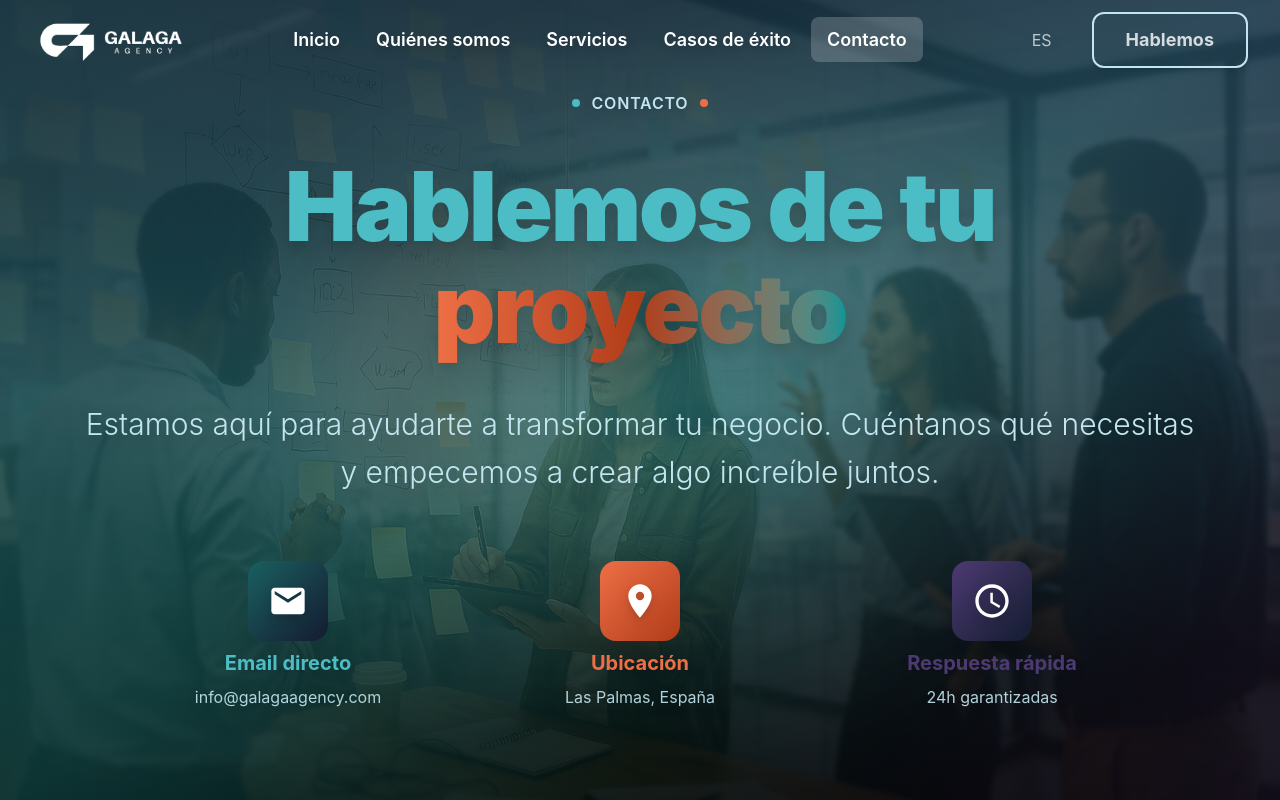
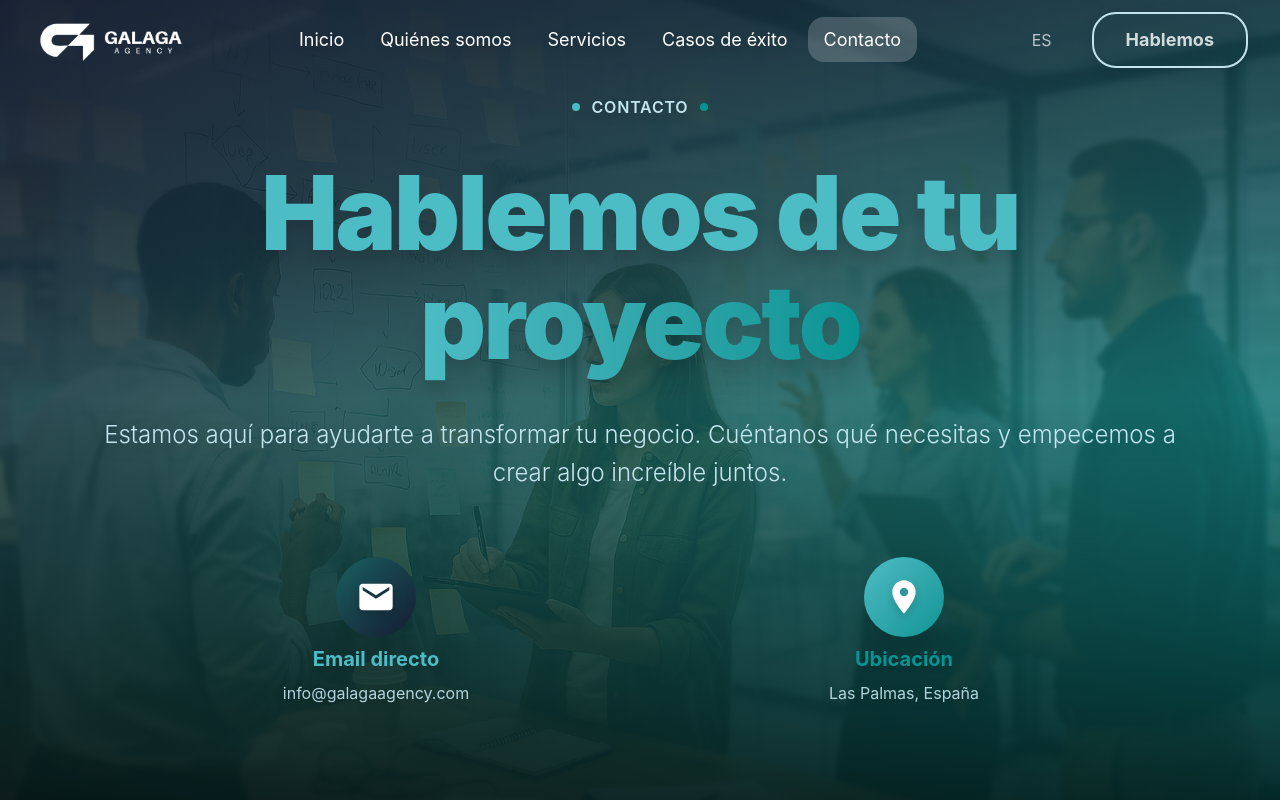
Before and after one commit to Galaga-Agency/galaga-agency-web, a Next.js app: page /contacto in a window 1280 px wide. Shown: the top 800 px of the page. Built offline with nearby package versions, Linux system fonts and the light colour scheme; a web font is replaced by a local one.

Commit message:
wip - redesign UI

```diff
--- a/app/globals.css
+++ b/app/globals.css
@@ -1,7 +1,7 @@
 @import "tailwindcss";
 
 @theme {
-  /* base colors */
+  /* Brand Book Colors */
   --color-blanco: #ffffff;
   --color-negro: #000000;
   --color-grafito: #2c2c2c;
@@ -16,52 +16,76 @@
   --color-lavanda: #b680b5;
   --color-violeta: #4e3a73;
 
-  /* Primary color scale (using teal/turquesa palette) */
+  /* Primary color scale (Teal/Verde system from brand book) */
   --color-primary-50: #c3e5ef;
   --color-primary-100: #4cbcc5;
-  --color-primary-200: #4cbcc5;
-  --color-primary-300: #079494;
-  --color-primary-400: #079494;
+  --color-primary-200: #079494;
+  --color-primary-300: #176161;
+  --color-primary-400: #176161;
   --color-primary-500: #176161;
-  --color-primary-600: #176161;
+  --color-primary-600: #121c30;
   --color-primary-700: #121c30;
-  --color-primary-800: #121c30;
+  --color-primary-800: #000000;
   --color-primary-900: #000000;
   --color-primary-950: #000000;
 
-  /* Secondary color scale (using deep blue/gray palette) */
-  --color-secondary-50: #c3e5ef;
-  --color-secondary-100: #4cbcc5;
-  --color-secondary-200: #079494;
-  --color-secondary-300: #176161;
-  --color-secondary-400: #2c2c2c;
-  --color-secondary-500: #2c2c2c;
-  --color-secondary-600: #121c30;
-  --color-secondary-700: #121c30;
-  --color-secondary-800: #000000;
+  /* Secondary color scale (Orange system from brand book) */
+  --color-secondary-50: #f7b69f;
+  --color-secondary-100: #ee6f45;
+  --color-secondary-200: #b03c18;
+  --color-secondary-300: #b03c18;
+  --color-secondary-400: #b03c18;
+  --color-secondary-500: #b03c18;
+  --color-secondary-600: #4e3a73;
+  --color-secondary-700: #4e3a73;
+  --color-secondary-800: #121c30;
   --color-secondary-900: #000000;
   --color-secondary-950: #000000;
 
-  /* Neutral color scale (using your grays) */
+  /* Neutral color scale (Monochrome from brand book) */
   --color-neutral-50: #ffffff;
   --color-neutral-100: #c3e5ef;
-  --color-neutral-200: #4cbcc5;
-  --color-neutral-300: #079494;
-  --color-neutral-400: #176161;
+  --color-neutral-200: #2c2c2c;
+  --color-neutral-300: #2c2c2c;
+  --color-neutral-400: #2c2c2c;
   --color-neutral-500: #2c2c2c;
-  --color-neutral-600: #2c2c2c;
+  --color-neutral-600: #121c30;
   --color-neutral-700: #121c30;
   --color-neutral-800: #000000;
   --color-neutral-900: #000000;
   --color-neutral-950: #000000;
 
-  /* Accent colors */
-  --color-accent: #4cbcc5;
-  --color-accent-warm: #ee6f45;
-
-  /* Typography */
+  /* Typography - Aileron font family */
   --font-family-primary: "aileron", "Inter", system-ui, sans-serif;
   --font-family-heading: "aileron", "Inter", system-ui, sans-serif;
+
+  /* Brand gradients based on brand book examples */
+  --gradient-primary: linear-gradient(135deg, var(--color-teal) 0%, var(--color-verde-azulado) 50%, var(--color-turquesa) 100%);
+  --gradient-hero: linear-gradient(135deg, var(--color-azul-profundo) 0%, var(--color-teal) 50%, var(--color-turquesa) 100%);
+  --gradient-dark: linear-gradient(135deg, var(--color-negro) 0%, var(--color-azul-profundo) 100%);
+  --gradient-orange: linear-gradient(135deg, var(--color-mandarina) 0%, var(--color-naranja-tostado) 100%);
+  --gradient-purple: linear-gradient(135deg, var(--color-lavanda) 0%, var(--color-violeta) 100%);
+
+  /* Spacing system */
+  --spacing-xs: 0.5rem;
+  --spacing-sm: 1rem;
+  --spacing-md: 1.5rem;
+  --spacing-lg: 2rem;
+  --spacing-xl: 2.5rem;
+  --spacing-xxl: 3rem;
+
+  /* Border radius - following brand book rounded corners */
+  --radius-sm: 8px;
+  --radius-md: 12px;
+  --radius-lg: 16px;
+  --radius-xl: 24px;
+  --radius-xxl: 32px;
+
+  /* Shadows for cards and elements */
+  --shadow-sm: 0 2px 8px rgba(18, 28, 48, 0.08);
+  --shadow-md: 0 4px 16px rgba(18, 28, 48, 0.12);
+  --shadow-lg: 0 8px 32px rgba(18, 28, 48, 0.16);
+  --shadow-xl: 0 16px 64px rgba(18, 28, 48, 0.20);
 }
 
 /* Reset */
@@ -85,6 +109,7 @@ body {
   -moz-osx-font-smoothing: grayscale;
   font-family: var(--font-family-primary);
   background-color: var(--color-blanco);
+  color: var(--color-negro);
 }
 
 img,
@@ -122,12 +147,13 @@ h6 {
   outline: none;
 }
 
-/* Typography Classes */
+/* Typography Classes - Based on brand book hierarchy */
 .hero-title {
   font-size: clamp(3rem, 8vw, 8rem);
   font-weight: 900;
   line-height: 0.9;
   letter-spacing: -0.025em;
+  font-family: var(--font-family-heading);
 }
 
 .section-title {
@@ -135,24 +161,29 @@ h6 {
   font-weight: 700;
   line-height: 1.1;
   letter-spacing: -0.025em;
+  font-family: var(--font-family-heading);
 }
 
 .secondary-title {
   font-size: clamp(1.5rem, 4vw, 2.25rem);
   font-weight: 600;
   line-height: 1.2;
+  font-family: var(--font-family-heading);
 }
 
 .text-large {
   font-size: clamp(1.125rem, 2.5vw, 1.5rem);
   line-height: 1.6;
+  font-weight: 300; /* Light weight as shown in brand book */
 }
 
 .text-base {
   font-size: clamp(1rem, 2vw, 1.125rem);
   line-height: 1.7;
+  font-weight: 400; /* Regular weight */
 }
 
+/* Layout utilities */
 .section {
   width: 100%;
   padding-left: clamp(1rem, 5vw, 4rem);
@@ -173,44 +204,111 @@ h6 {
   margin-right: calc(-1 * clamp(1rem, 5vw, 4rem));
 }
 
+/* Brand gradients from brand book */
 .bg-hero-gradient {
-  background: linear-gradient(
-    135deg,
-    var(--color-azul-profundo) 0%,
-    var(--color-teal) 25%,
-    var(--color-verde-azulado) 50%,
-    var(--color-turquesa) 100%
-  );
+  background: var(--gradient-hero);
 }
 
 .bg-primary-gradient {
-  background: linear-gradient(
-    135deg,
-    var(--color-teal) 0%,
-    var(--color-verde-azulado) 50%,
-    var(--color-turquesa) 100%
-  );
+  background: var(--gradient-primary);
 }
 
 .bg-dark-gradient {
-  background: linear-gradient(
-    135deg,
-    var(--color-negro) 0%,
-    var(--color-azul-profundo) 50%,
-    var(--color-grafito) 100%
-  );
+  background: var(--gradient-dark);
 }
 
+.bg-orange-gradient {
+  background: var(--gradient-orange);
+}
+
+.bg-purple-gradient {
+  background: var(--gradient-purple);
+}
+
+/* Glass effects following brand book translucent boxes */
 .glass-effect {
-  background: rgba(255, 255, 255, 0.8);
+  background: rgba(255, 255, 255, 0.85);
   border: 1px solid rgba(23, 97, 97, 0.2);
-  backdrop-filter: blur(12px);
-  -webkit-backdrop-filter: blur(12px);
+  backdrop-filter: blur(16px);
+  -webkit-backdrop-filter: blur(16px);
+  border-radius: var(--radius-lg);
 }
 
 .glass-effect-dark {
-  background: rgba(18, 28, 48, 0.8);
+  background: rgba(18, 28, 48, 0.85);
   border: 1px solid rgba(76, 188, 197, 0.3);
-  backdrop-filter: blur(12px);
-  -webkit-backdrop-filter: blur(12px);
+  backdrop-filter: blur(16px);
+  -webkit-backdrop-filter: blur(16px);
+  border-radius: var(--radius-lg);
 }
+
+/* Card styles following brand book designs */
+.brand-card {
+  background: var(--color-blanco);
+  border-radius: var(--radius-xl);
+  box-shadow: var(--shadow-md);
+  border: 1px solid var(--color-hielo);
+  padding: var(--spacing-lg);
+  transition: all 300ms ease-in-out;
+}
+
+.brand-card:hover {
+  box-shadow: var(--shadow-lg);
+  transform: translateY(-4px);
+}
+
+/* Circular elements following brand book style */
+.circle-element {
+  border-radius: 50%;
+  aspect-ratio: 1;
+}
+
+/* Rounded forms following brand book */
+.rounded-form {
+  border-radius: var(--radius-xxl);
+  background: var(--color-blanco);
+  box-shadow: var(--shadow-sm);
+}
+
+/* Text on colored backgrounds - ensuring proper contrast */
+.text-on-primary {
+  color: var(--color-blanco);
+}
+
+.text-on-secondary {
+  color: var(--color-blanco);
+}
+
+.text-on-light {
+  color: var(--color-negro);
+}
+
+/* Minimalist design elements following brand book */
+.clean-separator {
+  width: 100%;
+  height: 1px;
+  background: linear-gradient(to right, transparent, var(--color-hielo), transparent);
+  margin: var(--spacing-lg) 0;
+}
+
+/* Icon circles from brand book */
+.icon-circle {
+  width: 80px;
+  height: 80px;
+  border-radius: 50%;
+  display: flex;
+  align-items: center;
+  justify-content: center;
+  background: var(--color-hielo);
+  border: 2px solid var(--color-turquesa);
+}
+
+.icon-circle-primary {
+  background: var(--color-teal);
+  color: var(--color-blanco);
+}
+
+.icon-circle-secondary {
+  background: var(--color-mandarina);
+  color: var(--color-blanco);
+}
--- a/components/sections/contact-page/ContactHeroSection.tsx
+++ b/components/sections/contact-page/ContactHeroSection.tsx
@@ -17,17 +17,9 @@ export default function ContactHeroSection() {
         }}
       ></div>
 
-      {/* Multi-layer gradient overlay for perfect blend */}
-      <div className="absolute inset-0 bg-gradient-to-br from-azul-profundo/85 via-teal/75 to-negro/80 z-10"></div>
-      <div className="absolute inset-0 bg-gradient-to-t from-negro/60 via-transparent to-azul-profundo/40 z-15"></div>
-      <div className="absolute inset-0 bg-gradient-to-r from-teal/30 via-transparent to-violeta/20 z-15"></div>
-
-      {/* Background decorative elements - kept but more subtle */}
-      <div className="absolute inset-0 z-18">
-        <div className="absolute top-1/4 right-1/3 w-96 h-96 bg-turquesa/10 rounded-full blur-3xl animate-pulse"></div>
-        <div className="absolute bottom-1/3 left-1/4 w-80 h-80 bg-mandarina/8 rounded-full blur-2xl animate-pulse delay-1000"></div>
-        <div className="absolute top-1/2 left-1/2 transform -translate-x-1/2 -translate-y-1/2 w-[800px] h-[600px] bg-white/3 rounded-full blur-3xl"></div>
-      </div>
+      {/* Brand book compliant gradient overlay */}
+      <div className="absolute inset-0 bg-gradient-to-br from-azul-profundo/90 via-teal/80 to-verde-azulado/85 z-10"></div>
+      <div className="absolute inset-0 bg-gradient-to-t from-negro/70 via-transparent to-azul-profundo/50 z-15"></div>
 
       <div className="container relative z-20 w-full py-20">
         <div className="contact-hero-content w-full flex flex-col justify-center items-center min-h-[70vh]">
@@ -37,19 +29,19 @@ export default function ContactHeroSection() {
             <span className="text-hielo font-semibold tracking-wider uppercase text-sm md:text-base drop-shadow-lg">
               {t("contact-page.eyebrow")}
             </span>
-            <div className="w-2 h-2 bg-mandarina rounded-full animate-pulse delay-500"></div>
+            <div className="w-2 h-2 bg-verde-azulado rounded-full animate-pulse delay-500"></div>
           </div>
 
           {/* Main Headline */}
           <div className="text-center pb-8 md:pb-12 w-full">
-            <h1 className="contact-hero-title text-4xl md:text-6xl lg:text-8xl font-black text-blanco leading-[0.9] tracking-tight drop-shadow-2xl px-4">
+            <h1 className="contact-hero-title hero-title text-blanco leading-[0.9] tracking-tight drop-shadow-2xl px-4">
               <span className="block pb-2 md:pb-4">
                 <span className="text-turquesa contact-hero-word-1 drop-shadow-xl opacity-0 translate-y-24">
                   {t("contact-page.hero.hablemos")}
                 </span>
               </span>
               <span className="block">
-                <span className="bg-gradient-to-r from-mandarina via-naranja-tostado to-verde-azulado bg-clip-text text-transparent contact-hero-word-2 drop-shadow-xl opacity-0 translate-y-24">
+                <span className="bg-gradient-to-r from-turquesa to-verde-azulado bg-clip-text text-transparent contact-hero-word-2 drop-shadow-xl opacity-0 translate-y-24">
                   {t("contact-page.hero.proyecto")}
                 </span>
               </span>
@@ -58,18 +50,18 @@ export default function ContactHeroSection() {
 
           {/* Subtitle */}
           <div className="text-center pb-12 md:pb-16 w-full px-4">
-            <p className="contact-hero-subtitle text-lg md:text-2xl lg:text-3xl text-hielo leading-relaxed font-light drop-shadow-xl opacity-0 translate-y-12">
+            <p className="contact-hero-subtitle text-large text-hielo leading-relaxed font-light drop-shadow-xl opacity-0 translate-y-12">
               {t("contact-page.hero.subtitle")}
             </p>
           </div>
 
           {/* Contact Methods Preview */}
-          <div className="contact-hero-methods grid grid-cols-1 md:grid-cols-3 gap-6 md:gap-8 w-full max-w-5xl">
+          <div className="contact-hero-methods grid grid-cols-1 md:grid-cols-2 gap-6 md:gap-8 w-full max-w-5xl">
             <div
               className="flex flex-col justify-center items-center contact-hero-method opacity-0 translate-y-20"
               data-index="0"
             >
-              <div className="w-16 h-16 md:w-20 md:h-20 bg-gradient-to-br from-teal to-azul-profundo rounded-2xl flex items-center justify-center mx-auto mb-4 shadow-2xl contact-hero-icon">
+              <div className="w-16 h-16 md:w-20 md:h-20 bg-gradient-to-br from-teal to-azul-profundo rounded-full flex items-center justify-center mx-auto mb-4 shadow-2xl contact-hero-icon">
                 <MdEmail className="w-8 h-8 md:w-10 md:h-10 text-white drop-shadow-lg" />
               </div>
               <h3 className="text-lg md:text-xl font-bold text-turquesa py-2 drop-shadow-lg">
@@ -84,10 +76,10 @@ export default function ContactHeroSection() {
               className="flex flex-col justify-center items-center contact-hero-method opacity-0 translate-y-20"
               data-index="1"
             >
-              <div className="w-16 h-16 md:w-20 md:h-20 bg-gradient-to-br from-mandarina to-naranja-tostado rounded-2xl flex items-center justify-center mx-auto mb-4 shadow-2xl contact-hero-icon">
+              <div className="w-16 h-16 md:w-20 md:h-20 bg-gradient-to-br from-turquesa to-verde-azulado rounded-full flex items-center justify-center mx-auto mb-4 shadow-2xl contact-hero-icon">
                 <MdLocationOn className="w-8 h-8 md:w-10 md:h-10 text-white drop-shadow-lg" />
               </div>
-              <h3 className="text-lg md:text-xl font-bold text-mandarina py-2 drop-shadow-lg">
+              <h3 className="text-lg md:text-xl font-bold text-verde-azulado py-2 drop-shadow-lg">
                 {t("contact-page.hero.methods.location")}
               </h3>
               <p className="text-sm md:text-base text-hielo/90 drop-shadow-lg">
@@ -95,20 +87,20 @@ export default function ContactHeroSection() {
               </p>
             </div>
 
-            <div
+            {/* <div
               className="flex flex-col justify-center items-center contact-hero-method opacity-0 translate-y-20"
               data-index="2"
             >
-              <div className=" w-16 h-16 md:w-20 md:h-20 bg-gradient-to-br from-violeta to-azul-profundo rounded-2xl flex items-center justify-center mx-auto mb-4 shadow-2xl contact-hero-icon">
+              <div className="w-16 h-16 md:w-20 md:h-20 bg-gradient-to-br from-verde-azulado to-azul-profundo rounded-full flex items-center justify-center mx-auto mb-4 shadow-2xl contact-hero-icon">
                 <MdSchedule className="w-8 h-8 md:w-10 md:h-10 text-white drop-shadow-lg" />
               </div>
-              <h3 className="text-lg md:text-xl font-bold text-violeta py-2 drop-shadow-lg">
+              <h3 className="text-lg md:text-xl font-bold text-teal py-2 drop-shadow-lg">
                 {t("contact-page.hero.methods.response")}
               </h3>
               <p className="text-sm md:text-base text-hielo/90 drop-shadow-lg">
                 24h garantizadas
               </p>
-            </div>
+            </div> */}
           </div>
         </div>
       </div>
```
Also changed, not shown: components/sections/about-us-page/AboutHeroSection.tsx (+13 -16 lines), components/sections/case-studies/CaseStudiesHeroSection.tsx (+12 -20 lines), components/sections/homepage/AboutSection.tsx (+37 -41 lines), components/sections/homepage/HeroSection.tsx (+28 -26 lines), components/sections/services/ServicesHeroSection.tsx (+11 -19 lines), utils/animations/hero-title-animation.ts (+11 -1 lines).
